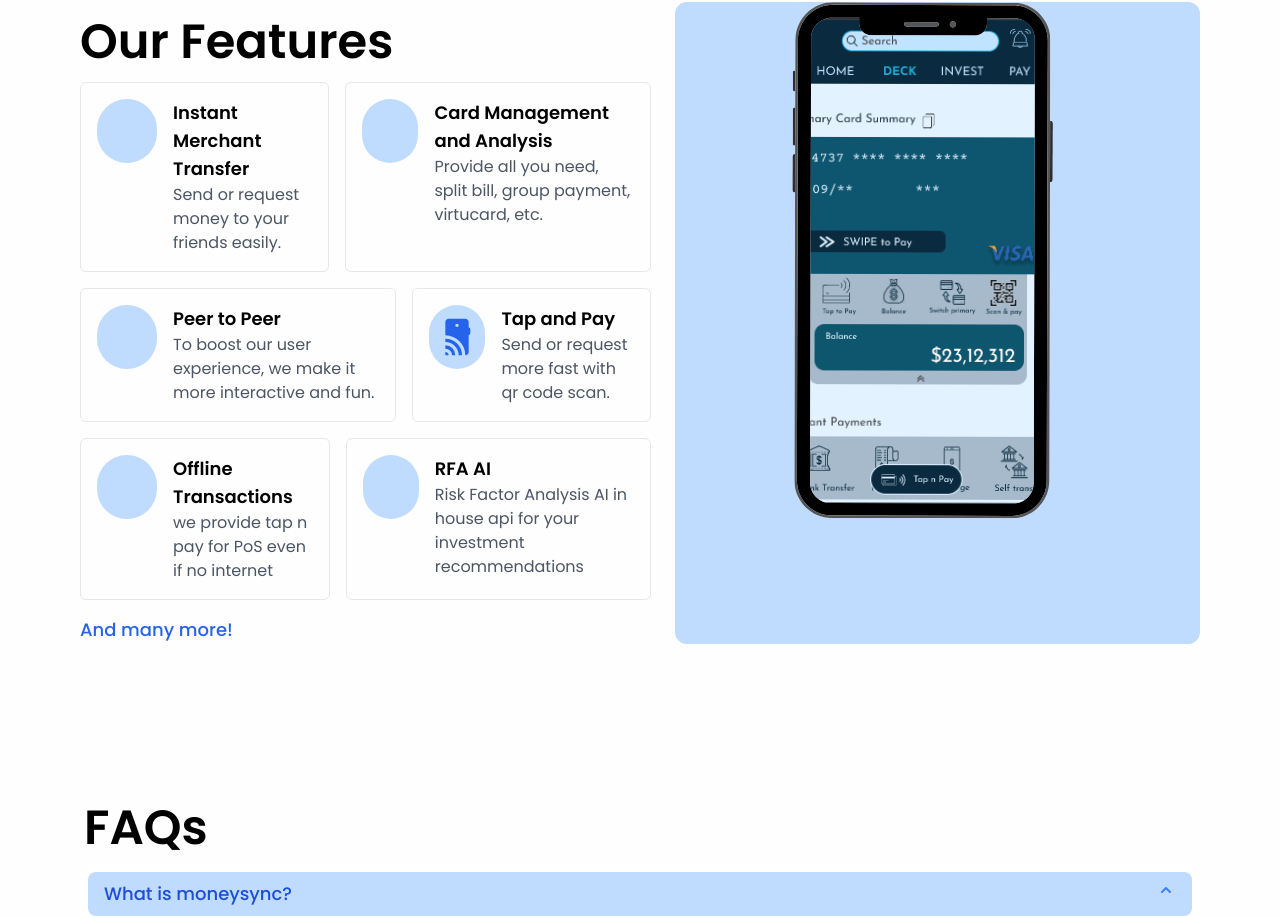
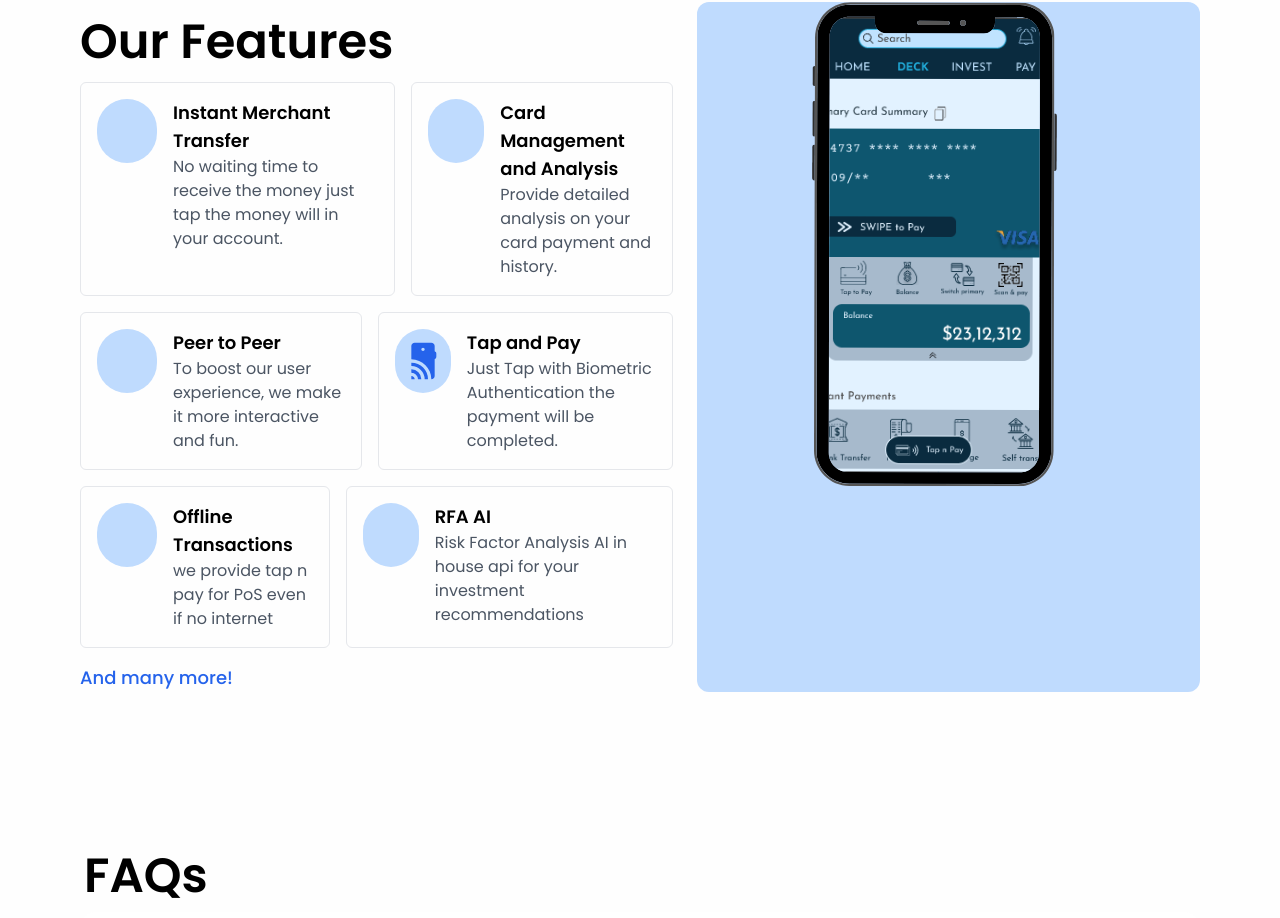
Before and after one commit to ShadoVector/WelcomeWebsite, a React (Create React App) app: page / in a window 1280 px wide. Shown: the part 974-1892 px from the top of the page. Built offline with nearby package versions, Linux system fonts and the light colour scheme; some icons are missing; the HTML template or start-up script is replaced by a standard one.

Commit message:
features completed

```diff
--- a/src/components/Home/Features.js
+++ b/src/components/Home/Features.js
@@ -22,7 +22,7 @@ function Features() {
             <div>
               <h5 className="font-semibold text-lg">Instant Merchant Transfer</h5>
               <p className="text-gray-600">
-                Send or request money to your friends easily.
+                No waiting time to receive the money just tap the money will in your account.
               </p>
             </div>
 
@@ -43,7 +43,7 @@ function Features() {
             <div>
               <h5 className="font-semibold text-lg">Card Management and Analysis</h5>
               <p className="text-gray-600">
-                Provide all you need, split bill, group payment, virtucard, etc.
+                Provide detailed analysis on your card payment and history.
               </p>
             </div>
           </div>
@@ -83,7 +83,7 @@ function Features() {
             <div>
               <h5 className="font-semibold text-lg">Tap and Pay</h5>
               <p className="text-gray-600">
-                Send or request more fast with qr code scan.
+                Just Tap with Biometric Authentication the payment will be completed.
               </p>
             </div>
           </div>
```
